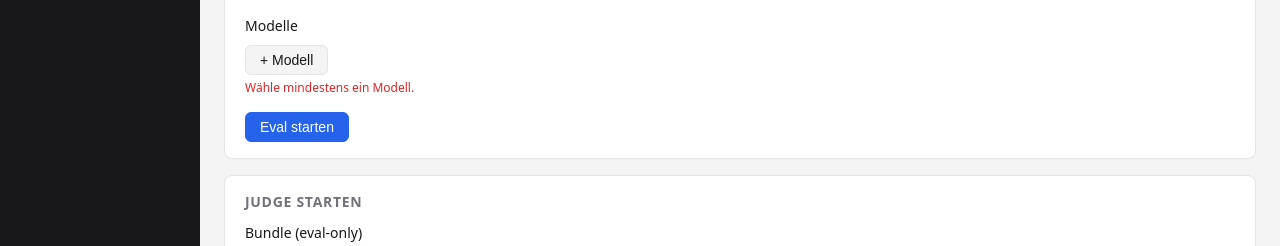
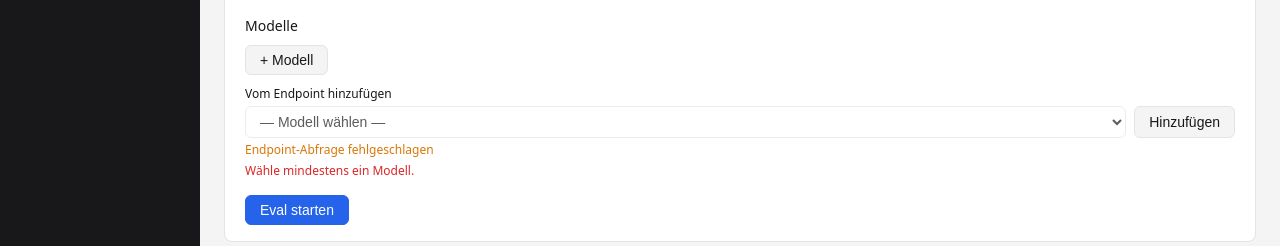
Before and after one commit to johannes-kaindl/llm-benchmark-harness, a Python web app: template ramcheck/gui/templates/config.html in a window 1280 px wide. Shown: the part 245-491 px from the top of the page. Run offline with Jinja, Linux system fonts and the light colour scheme; the template is opened without the code that fills it, so the values that code supplies are empty.

Commit message:
feat(gui): endpoint-model dropdown in the picker (fetch /endpoint-models, add to selection)
Co-Authored-By: Claude Opus 4.8 (1M context) <noreply@anthropic.com>

```diff
--- a/ramcheck/gui/static/model_picker.js
+++ b/ramcheck/gui/static/model_picker.js
@@ -11,6 +11,10 @@ document.addEventListener("alpine:init", () => {
     models: [],
     adhoc: [],
     _nextK: 0, // monotonic key so x-for rows stay stable across removals
+    endpointModels: [],
+    endpointError: "",
+    endpointLoading: false,
+    endpointPick: "",
     init() {
       this.syncFromConfig();
     },
@@ -24,6 +28,30 @@ document.addEventListener("alpine:init", () => {
         on: true,
       }));
       this.adhoc = [];
+      this.fetchEndpointModels(); // async, fire-and-forget
+    },
+    async fetchEndpointModels() {
+      this.endpointLoading = true;
+      this.endpointError = "";
+      this.endpointModels = [];
+      this.endpointPick = "";
+      try {
+        const res = await fetch("/endpoint-models?config=" + encodeURIComponent(this.config));
+        const data = await res.json();
+        this.endpointModels = data.models || [];
+        this.endpointError = data.error || "";
+      } catch (e) {
+        this.endpointError = "Endpoint-Abfrage fehlgeschlagen";
+      } finally {
+        this.endpointLoading = false;
+      }
+    },
+    addFromEndpoint() {
+      const id = (this.endpointPick || "").trim();
+      if (id) {
+        this.adhoc.push({ id: id, quant: "", k: this._nextK++ });
+        this.endpointPick = "";
+      }
     },
     addAdhoc() {
       this.adhoc.push({ id: "", quant: "", k: this._nextK++ });
--- a/ramcheck/gui/templates/config.html
+++ b/ramcheck/gui/templates/config.html
@@ -75,6 +75,20 @@
           </div>
         </template>
         <button type="button" class="btn btn-secondary" style="margin-top:0.4rem" @click="addAdhoc()">+ Modell</button>
+        <div style="margin-top:0.6rem">
+          <label class="form-label text-xs" style="display:block">Vom Endpoint hinzufügen</label>
+          <div class="flex gap-2">
+            <select class="form-select" x-model="endpointPick" :disabled="endpointModels.length === 0" style="flex:1">
+              <option value="">— Modell wählen —</option>
+              <template x-for="mid in endpointModels" :key="mid">
+                <option :value="mid" x-text="mid"></option>
+              </template>
+            </select>
+            <button type="button" class="btn btn-secondary" @click="addFromEndpoint()" :disabled="!endpointPick">Hinzufügen</button>
+          </div>
+          <p class="muted text-xs" x-show="endpointLoading" style="margin-top:0.2rem">… Endpoint wird abgefragt</p>
+          <p class="muted text-xs" x-show="endpointError" x-text="endpointError" style="color:var(--einschr); margin-top:0.2rem"></p>
+        </div>
         <input type="hidden" name="models_json" :value="modelsJson()">
         <p class="muted text-xs" x-show="count() === 0" style="color:var(--nein); margin-top:0.25rem">
           Wähle mindestens ein Modell.
```
Also changed, not shown: tests/test_gui_endpoint_models.py (+13 -0 lines).
